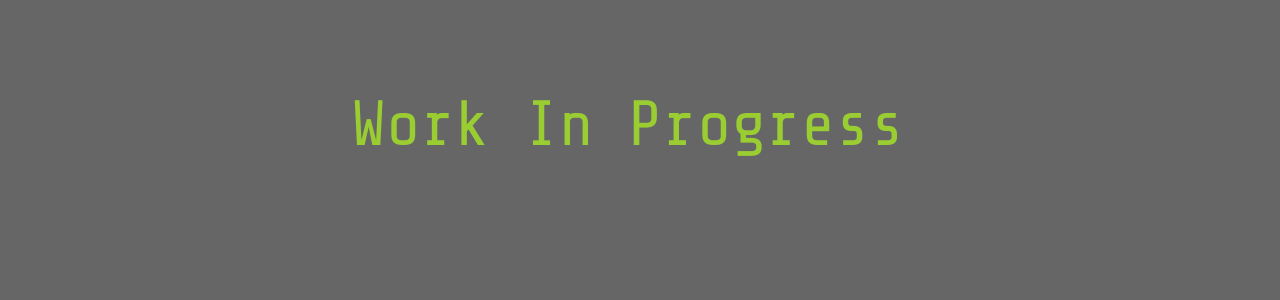
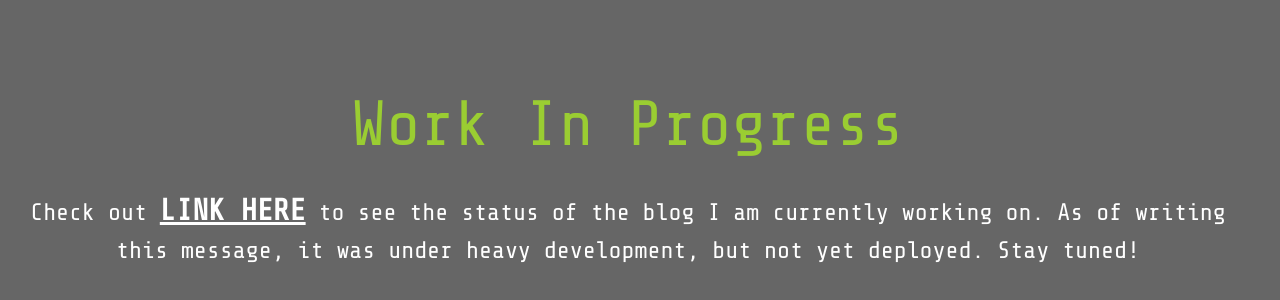
Before and after one commit to mihastele/mihastele.github.io, a plain HTML site: page index.html in a window 1280 px wide. Shown: the part 324-624 px from the top of the page. Drawn offline with nearby package versions, Linux system fonts and the light colour scheme.

Commit message:
20221226 update

```diff
--- a/index.html
+++ b/index.html
@@ -28,6 +28,17 @@
           <p class="dummy-text">Work In Progress</p>
         </div>
       </div>
+      <div class="row" style="width: 100%;">
+        <div class="col" style="text-align: center;">
+          <p style="font-size: 24px; color: white;">Check out <a style="font-weight: 700;font-size: 30px; color: white;"
+              href="https://mistblog.web.app/">LINK HERE</a> to
+            see the status of the
+            blog I am currently working on. As of writing this message, it was under heavy development, but not yet
+            deployed. Stay tuned!</p>
+        </div>
+      </div>
+
+
     </div>
     </div>
 
```
